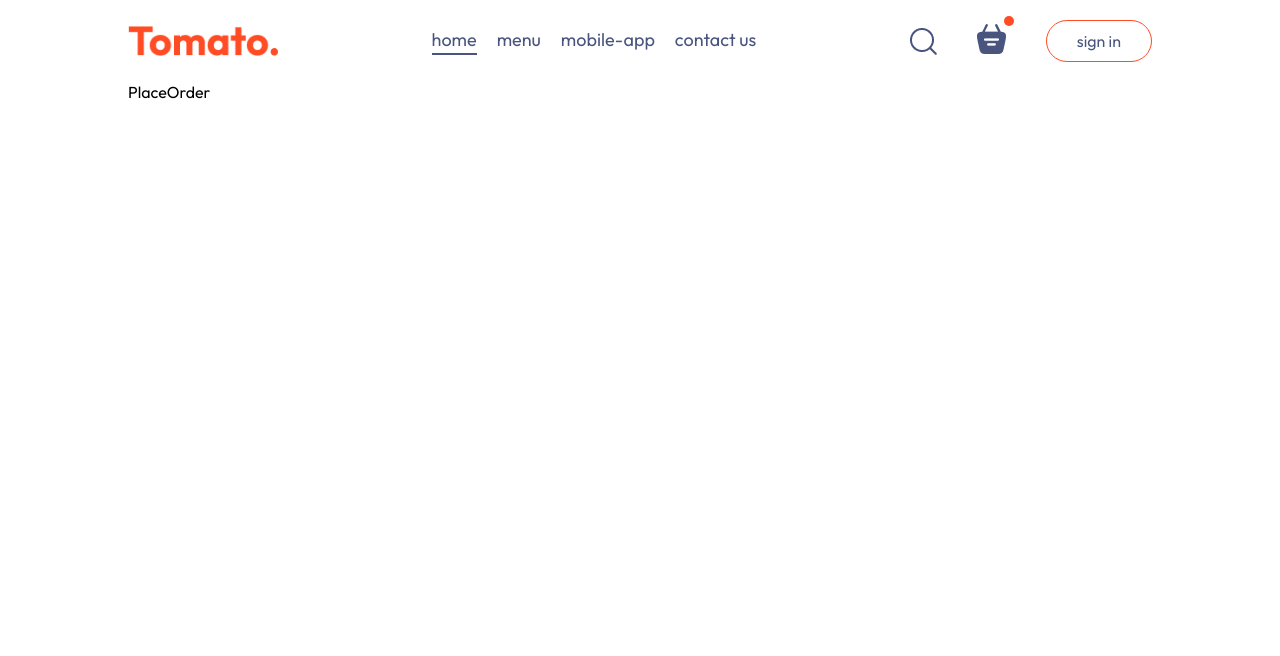
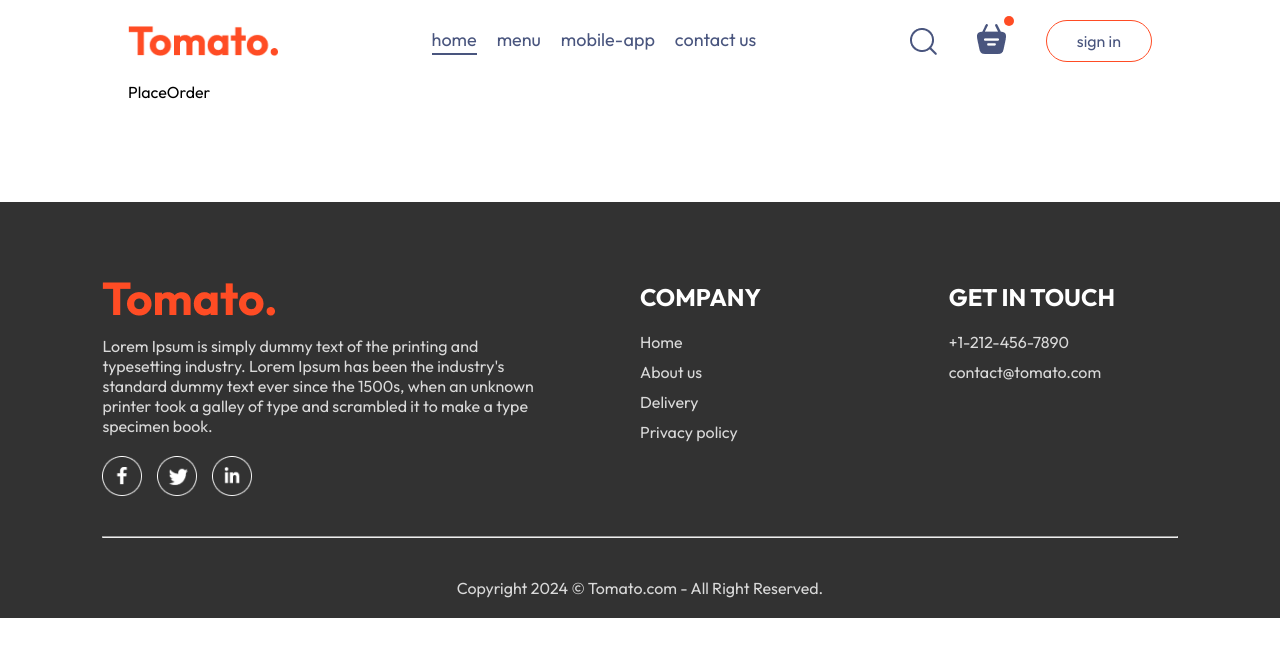
Before and after one commit to amanmittal04/Food-Delivery, a React (Vite) app in the folder frontend/: page /order in a window 1280 px wide. Shown: the top 656 px of the page. Built offline with nearby package versions, Linux system fonts and the light colour scheme; the HTML template or start-up script is replaced by a standard one.

Commit message:
Added Footer

```diff
--- a/frontend/src/App.jsx
+++ b/frontend/src/App.jsx
@@ -4,10 +4,12 @@
 import Home from './pages/Home/Home'
 import Cart from './pages/Cart/Cart'
 import PlaceOrder from './pages/PlaceOrder/PlaceOrder'
+import Footer from './components/Footer/Footer'
 
 const App = () => {
   return (
-    <div className='app'>
+    <>
+      <div className='app'>
       <Navbar/>
       <Routes>
           <Route path='/' element={<Home />}/>
@@ -15,6 +17,8 @@
           <Route path='/order' element={<PlaceOrder />}/>
         </Routes>
     </div>
+    <Footer/>
+    </>
   )
 }
 
--- /dev/null
+++ b/frontend/src/components/Footer/Footer.css
@@ -0,0 +1,55 @@
+.footer{
+    color: #D9D9D9;
+    background-color: #323232;
+    display: flex;
+    flex-direction: column;
+    align-items: center;
+    gap: 20px;
+    padding: 20px 8vw;
+    padding-top: 80px;
+    margin-top: 100px;
+}
+.footer-content{
+    width: 100%;
+    display: grid;
+    grid-template-columns: 2fr 1fr 1fr;
+    gap: 80px;
+}
+.footer-content-left , .footer-content-center , .footer-content-right {
+    display: flex;
+    flex-direction: column;
+    align-items: start;
+    gap: 20px;
+}
+.footer-content-left ul li, .footer-content-center ul li, .footer-content-right ul li{
+    margin-bottom: 10px;
+    list-style: none;
+}
+.footer-content-left h2, .footer-content-center h2, .footer-content-right h2{
+    color: white;
+}
+.footer-social-icons img{
+    width: 40px;
+}
+.footer-social-icons{
+    display: flex;
+    gap: 15px;
+}
+.footer li{
+    cursor: pointer;
+}
+.footer hr{
+    width: 100%;
+    height: 2px;
+    margin: 20px 0px;
+}
+@media (max-width:750px) {
+    .footer-content{
+        display: flex;
+        flex-direction: column;
+        gap: 35px;
+    }
+    .footer-copyright{
+        text-align: center;
+    }
+}
--- /dev/null
+++ b/frontend/src/components/Footer/Footer.jsx
@@ -0,0 +1,41 @@
+import React from 'react'
+import './Footer.css'
+import { assets } from '../../assets/assets'
+
+const Footer = () => {
+  return (
+    <div className='footer' id='footer'>
+      <div className="footer-content">
+        <div className="footer-content-left">
+            <img src={assets.logo} alt="" />
+            <p>Lorem Ipsum is simply dummy text of the printing and typesetting industry. Lorem Ipsum has been the industry's standard dummy text ever since the 1500s, when an unknown printer took a galley of type and scrambled it to make a type specimen book.</p>
+            <div className="footer-social-icons">
+                <img src={assets.facebook_icon} alt="" />
+                <img src={assets.twitter_icon} alt="" />
+                <img src={assets.linkedin_icon} alt="" />
+            </div>
+        </div>
+        <div className="footer-content-center">
+            <h2>COMPANY</h2>
+            <ul>
+                <li>Home</li>
+                <li>About us</li>
+                <li>Delivery</li>
+                <li>Privacy policy</li>
+            </ul>
+        </div>
+        <div className="footer-content-right">
+            <h2>GET IN TOUCH</h2>
+            <ul>
+                <li>+1-212-456-7890</li>
+                <li>contact@tomato.com</li>
+            </ul>
+        </div>
+      </div>
+      <hr />
+      <p className="footer-copyright">Copyright 2024 © Tomato.com - All Right Reserved.</p>
+    </div>
+  )
+}
+
+export default Footer
```
